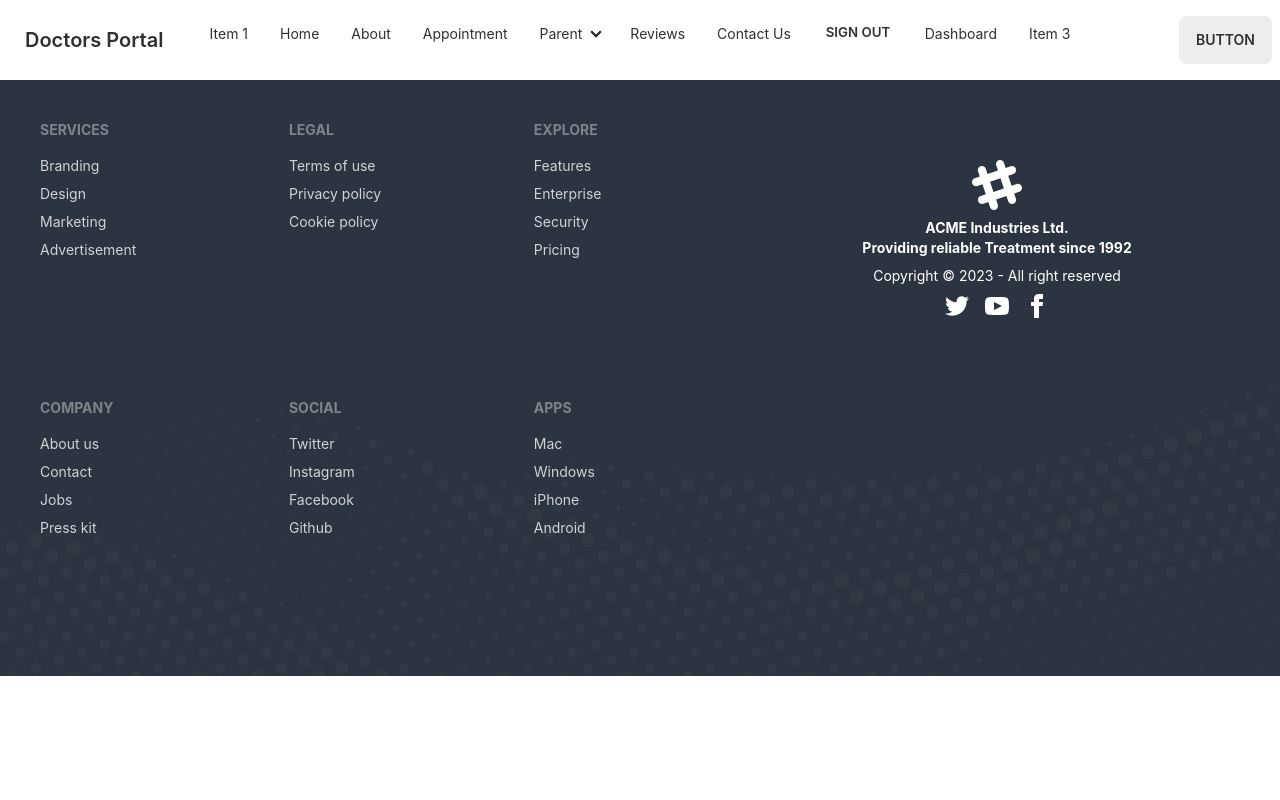
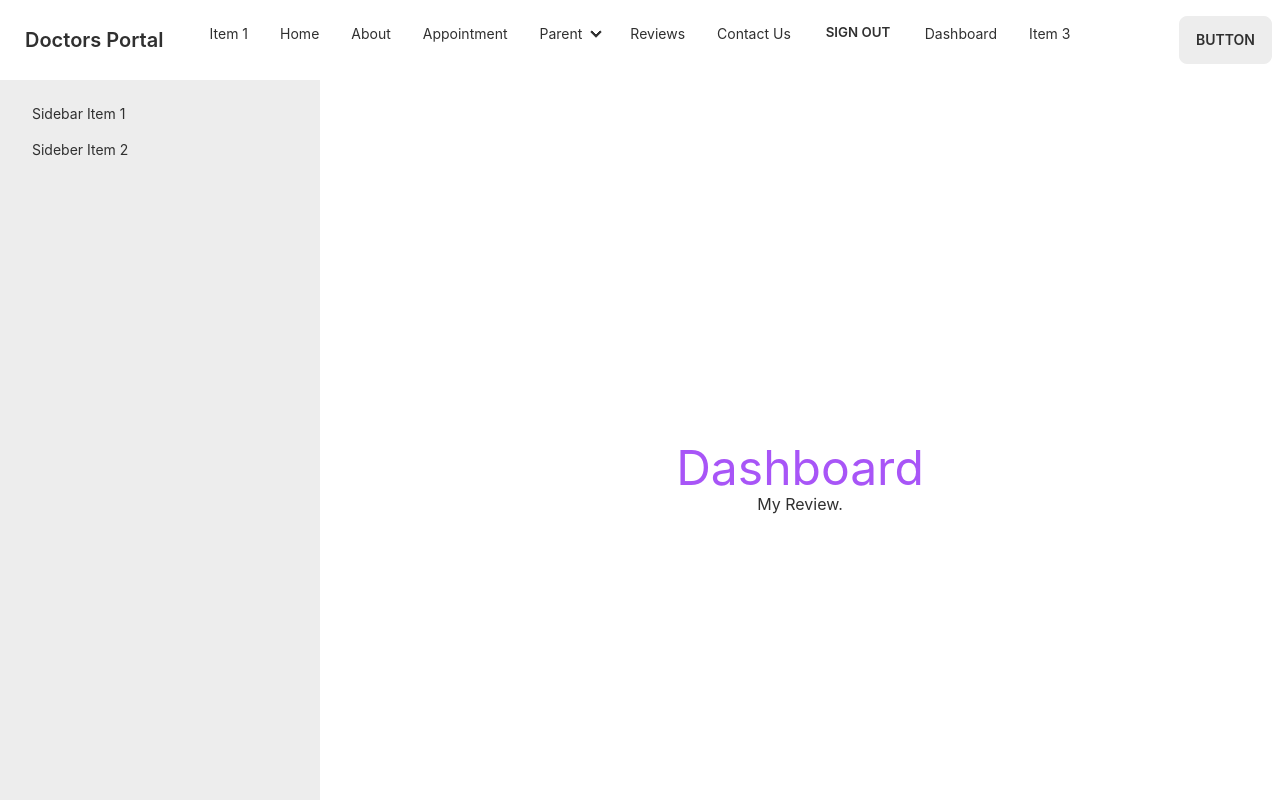
Before and after one commit to MUHAMMADSabbirHossain/doctors-portals-client, a React (Create React App) app: page /dashboard/review in a window 1280 px wide. Shown: the top 800 px of the page. Built offline with nearby package versions, Linux system fonts and the light colour scheme; no server answers; sample sign-in values are in the browser's storage.

Commit message:
dashboard added with nested route.

```diff
--- a/src/App.js
+++ b/src/App.js
@@ -12,6 +12,8 @@
 import { ToastContainer, toast } from 'react-toastify';
 import 'react-toastify/dist/ReactToastify.css';
 import Dashboard from "./Pages/Dashboard/Dashboard";
+import MyAppointments from './Pages/Dashboard/MyAppointments';
+import MyReview from './Pages/Dashboard/MyReview';
 
 function App() {
   return (
@@ -45,7 +47,10 @@
           <RequireAuth>
             <Dashboard />
           </RequireAuth>
-        } />
+        } >
+          <Route index element={<MyAppointments></MyAppointments>}></Route>
+          <Route path="review" element={<MyReview></MyReview>}></Route>
+        </Route>
         <Route path="/login" element={<Login></Login>} ></Route>
         <Route path="/signup" element={<SignUp></SignUp>} ></Route>
       </Routes>
--- a/src/Pages/Dashboard/Dashboard.js
+++ b/src/Pages/Dashboard/Dashboard.js
@@ -1,10 +1,28 @@
 import React from 'react';
+import { Link, Outlet } from 'react-router-dom';
 
 const Dashboard = () => {
     return (
-        <div>
-            dash
-        </div>
+        <section>
+            <div className="drawer lg:drawer-open">
+                <input id="my-drawer-2" type="checkbox" className="drawer-toggle" />
+                <div className="drawer-content flex flex-col items-center justify-center">
+                    <h2 className="text-5xl text-purple-500">Dashboard</h2>
+                    <Outlet></Outlet>
+                    <label htmlFor="my-drawer-2" className="btn btn-primary drawer-button lg:hidden">Open drawer</label>
+
+                </div>
+                <div className="drawer-side">
+                    <label htmlFor="my-drawer-2" aria-label="close sidebar" className="drawer-overlay"></label>
+                    <ul className="menu p-4 w-80 min-h-full bg-base-200 text-base-content">
+                        {/* Sidebar content here */}
+                        <li><Link to="/dashboard">Sidebar Item 1</Link></li>
+                        <li><Link to="/dashboard/review">Sideber Item 2</Link></li>
+                    </ul>
+
+                </div>
+            </div>
+        </section>
     );
 };
 
--- /dev/null
+++ b/src/Pages/Dashboard/MyAppointments.js
@@ -0,0 +1,11 @@
+import React from 'react';
+
+const MyAppointments = () => {
+    return (
+        <div>
+            <h2>My Appointments.</h2>
+        </div>
+    );
+};
+
+export default MyAppointments;
--- /dev/null
+++ b/src/Pages/Dashboard/MyReview.js
@@ -0,0 +1,11 @@
+import React from 'react';
+
+const MyReview = () => {
+    return (
+        <div>
+            <h2>My Review.</h2>
+        </div>
+    );
+};
+
+export default MyReview;
```
